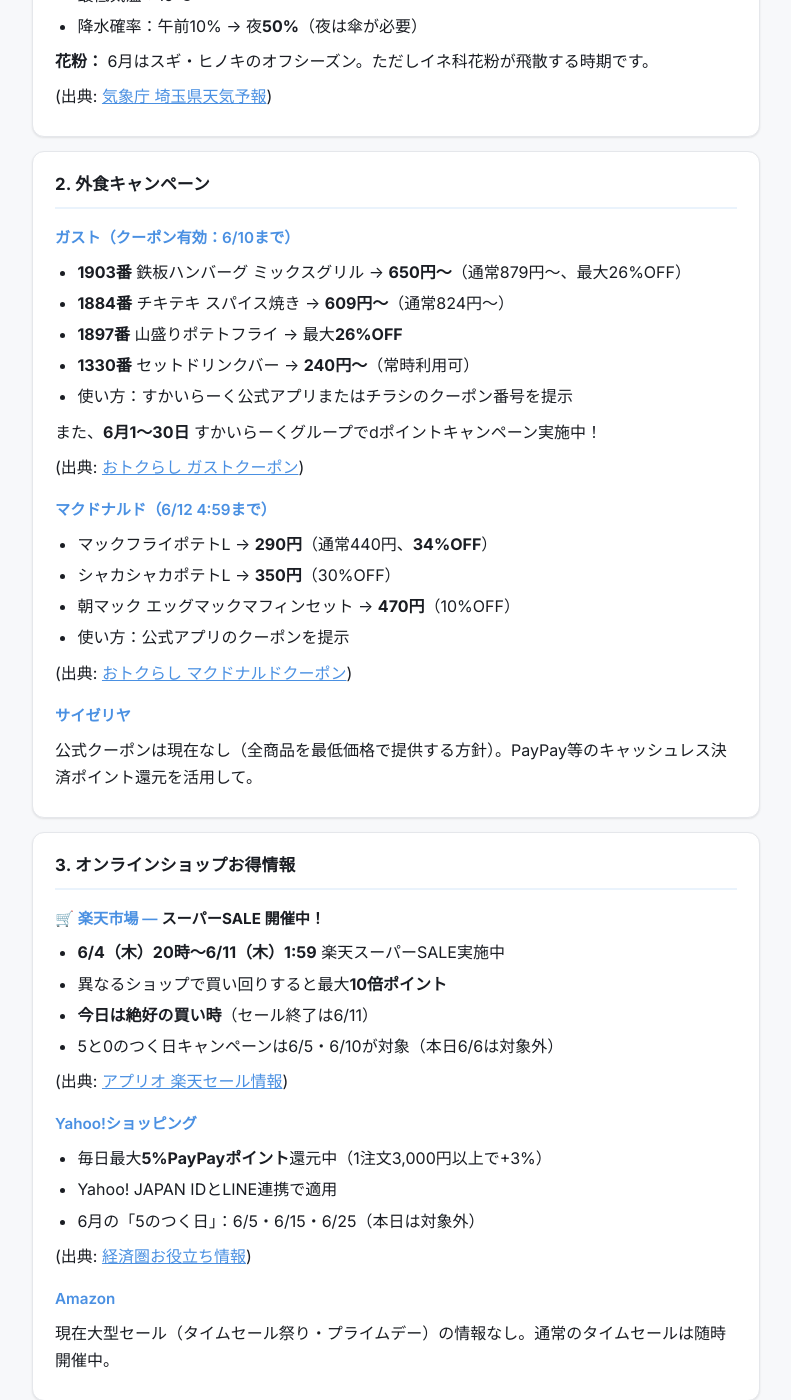
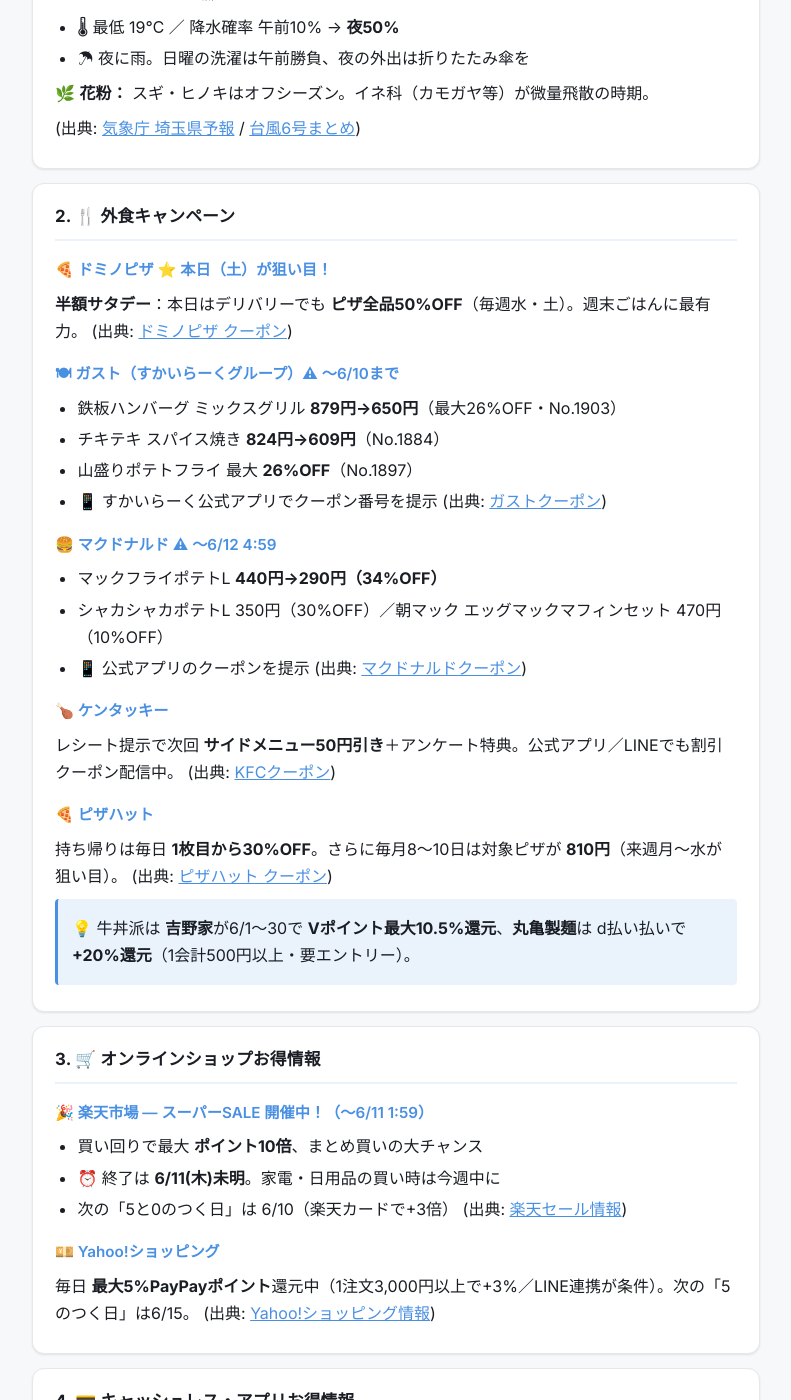
Before and after one commit to yuki7827/daily-life-dashboard, a Jekyll site: the page built from _posts/2026-06-06-daily.md, in a window 1280 px wide and 1400 px high, scrolled down 512 px. Shown: the whole window, without its empty margins (244-1035 px from the left). Built offline with Jekyll 4.4.1, drawn with Linux system fonts in a browser that asks for light colours; some of the changed text lies outside the part shown.

Commit message:
daily: 2026-06-06 dashboard (改善: 絵文字強化/防災/幅広い検索/無価値情報の削除)
- CLAUDE.md: 6セクション構成に整理、品質方針(無価値行を載せない・幅広く検索・絵文字活用)を明文化、防災アラート指示を追加
- data/sources.yml: 外食/EC/決済/イベントの検索起点を拡充(牛丼/回転寿司/ピザ/カフェ、ソヨカ/ふじみ野市/キラリふじみ等)
- 2026-06-06: 新方針で再生成(台風6号通過/ドミノ半額土曜/吉野家・丸亀の還元等)

Co-Authored-By: Claude Opus 4.8 <noreply@anthropic.com>

```diff
--- a/_posts/2026-06-06-daily.md
+++ b/_posts/2026-06-06-daily.md
@@ -5,116 +5,107 @@ date: 2026-06-06 00:00:00 +0900
 location: "埼玉県富士見市"
 ---
 
-## 1. 天気・洗濯・花粉
+## 1. 🌤 天気・洗濯・花粉
 
-**今日（6/6 土）**
-- 天気：くもり → 昼前〜昼過ぎ 晴れ
-- 最高気温：**26℃**
-- 降水確率：**10%**
-- 洗濯指数：**◎**（降水確率10%、乾燥日和）
+> ✅ **台風6号は通過、天候回復へ。** 6/3頃に埼玉県南部へ最接近し大雨警報も出ましたが、本日は晴れ間が戻ります。倒木・冠水跡など足元にだけ注意を。
 
-**明日（6/7 日）**
-- 天気：くもり → 夜 雨
-- 最低気温：19℃
-- 降水確率：午前10% → 夜**50%**（夜は傘が必要）
+**今日 6/6（土）** ☁→☀ くもり 昼前〜昼過ぎ 晴れ
+- 🌡 最高 **26℃**
+- ☔ 降水確率 **10%**
+- 🧺 洗濯指数 **◎**（しっかり乾く日。午前から干すのが◎）
 
-**花粉：** 6月はスギ・ヒノキのオフシーズン。ただしイネ科花粉が飛散する時期です。
+**明日 6/7（日）** ☁→🌧 くもり 夜に雨
+- 🌡 最低 19℃ ／ 降水確率 午前10% → **夜50%**
+- ☂ 夜に雨。日曜の洗濯は午前勝負、夜の外出は折りたたみ傘を
 
-(出典: [気象庁 埼玉県天気予報](https://www.jma.go.jp/bosai/forecast/data/forecast/110000.json))
+🌿 **花粉：** スギ・ヒノキはオフシーズン。イネ科（カモガヤ等）が微量飛散の時期。
+
+(出典: [気象庁 埼玉県予報](https://www.jma.go.jp/bosai/forecast/data/forecast/110000.json) / [台風6号まとめ](https://fujimi-fujimino.goguynet.jp/2026/06/02/typhoon/))
 
 ---
 
-## 2. 外食キャンペーン
+## 2. 🍴 外食キャンペーン
 
-### ガスト（クーポン有効：6/10まで）
-- **1903番** 鉄板ハンバーグ ミックスグリル → **650円〜**（通常879円〜、最大26%OFF）
-- **1884番** チキテキ スパイス焼き → **609円〜**（通常824円〜）
-- **1897番** 山盛りポテトフライ → 最大**26%OFF**
-- **1330番** セットドリンクバー → **240円〜**（常時利用可）
-- 使い方：すかいらーく公式アプリまたはチラシのクーポン番号を提示
+### 🍕 ドミノピザ ⭐ 本日（土）が狙い目！
+**半額サタデー**：本日はデリバリーでも **ピザ全品50%OFF**（毎週水・土）。週末ごはんに最有力。
+(出典: [ドミノピザ クーポン](https://www.pricey.jp/web/articles/3568))
 
-また、**6月1〜30日** すかいらーくグループでdポイントキャンペーン実施中！
+### 🍽 ガスト（すかいらーくグループ）⚠ 〜6/10まで
+- 鉄板ハンバーグ ミックスグリル **879円→650円**（最大26%OFF・No.1903）
+- チキテキ スパイス焼き **824円→609円**（No.1884）
+- 山盛りポテトフライ 最大 **26%OFF**（No.1897）
+- 📱 すかいらーく公式アプリでクーポン番号を提示
+(出典: [ガストクーポン](https://otokurashi.jp/gusto-coupon/))
 
-(出典: [おトクらし ガストクーポン](https://otokurashi.jp/gusto-coupon/))
+### 🍔 マクドナルド ⚠ 〜6/12 4:59
+- マックフライポテトL **440円→290円（34%OFF）**
+- シャカシャカポテトL 350円（30%OFF）／朝マック エッグマックマフィンセット 470円（10%OFF）
+- 📱 公式アプリのクーポンを提示
+(出典: [マクドナルドクーポン](https://otokurashi.jp/mcdonalds-coupon/))
 
-### マクドナルド（6/12 4:59まで）
-- マックフライポテトL → **290円**（通常440円、**34%OFF**）
-- シャカシャカポテトL → **350円**（30%OFF）
-- 朝マック エッグマックマフィンセット → **470円**（10%OFF）
-- 使い方：公式アプリのクーポンを提示
+### 🍗 ケンタッキー
+レシート提示で次回 **サイドメニュー50円引き**＋アンケート特典。公式アプリ／LINEでも割引クーポン配信中。
+(出典: [KFCクーポン](https://tasdesign.co.jp/kfc/))
 
-(出典: [おトクらし マクドナルドクーポン](https://otokurashi.jp/mcdonalds-coupon/))
+### 🍕 ピザハット
+持ち帰りは毎日 **1枚目から30%OFF**。さらに毎月8〜10日は対象ピザが **810円**（来週月〜水が狙い目）。
+(出典: [ピザハット クーポン](https://www.pricey.jp/web/articles/3561))
 
-### サイゼリヤ
-公式クーポンは現在なし（全商品を最低価格で提供する方針）。PayPay等のキャッシュレス決済ポイント還元を活用して。
+> 💡 牛丼派は **吉野家**が6/1〜30で **Vポイント最大10.5%還元**、**丸亀製麺**は d払い払いで **+20%還元**（1会計500円以上・要エントリー）。
 
 ---
 
-## 3. オンラインショップお得情報
+## 3. 🛒 オンラインショップお得情報
 
-### 🛒 楽天市場 — **スーパーSALE 開催中！**
-- **6/4（木）20時〜6/11（木）1:59** 楽天スーパーSALE実施中
-- 異なるショップで買い回りすると最大**10倍ポイント**
-- **今日は絶好の買い時**（セール終了は6/11）
-- 5と0のつく日キャンペーンは6/5・6/10が対象（本日6/6は対象外）
+### 🎉 楽天市場 — スーパーSALE 開催中！（〜6/11 1:59）
+- 買い回りで最大 **ポイント10倍**、まとめ買いの大チャンス
+- ⏰ 終了は **6/11(木)未明**。家電・日用品の買い時は今週中に
+- 次の「5と0のつく日」は 6/10（楽天カードで+3倍）
+(出典: [楽天セール情報](https://appllio.com/rakuten-ichiba-deals-day))
 
-(出典: [アプリオ 楽天セール情報](https://appllio.com/rakuten-ichiba-deals-day))
-
-### Yahoo!ショッピング
-- 毎日最大**5%PayPayポイント**還元中（1注文3,000円以上で+3%）
-- Yahoo! JAPAN IDとLINE連携で適用
-- 6月の「5のつく日」：6/5・6/15・6/25（本日は対象外）
-
-(出典: [経済圏お役立ち情報](https://kmablog.com/yahoo-shopping-otokunahi-matome/))
-
-### Amazon
-現在大型セール（タイムセール祭り・プライムデー）の情報なし。通常のタイムセールは随時開催中。
+### 💴 Yahoo!ショッピング
+毎日 **最大5%PayPayポイント**還元中（1注文3,000円以上で+3%／LINE連携が条件）。次の「5のつく日」は6/15。
+(出典: [Yahoo!ショッピング情報](https://kmablog.com/yahoo-shopping-otokunahi-matome/))
 
 ---
 
-## 4. キャッシュレス・アプリお得情報
+## 4. 💳 キャッシュレス・アプリお得情報
 
-### PayPay
-- **富士見市の自治体キャンペーン：現在なし**（2026年6月時点）
-- 近隣では埼玉県川口市が「最大25%還元キャンペーン（第2弾）」実施中（富士見市は対象外）
-- 全国一般キャンペーンは随時確認を → [PayPayキャンペーン](https://paypay.ne.jp/event/)
+### 🟢 すかいらーくグループ × dポイント（6/1〜6/30）
+ガスト・バーミヤン・ジョナサン等で **dポイント還元キャンペーン**実施中。上のガストクーポンと併用可。
 
+### 🐂 吉野家 × Vポイント（6/1〜6/30）
+**最大10.5%還元**。牛丼を食べるなら今月が好機。
+
+### 🍜 丸亀製麺 × d払い
+**+20%還元**（1会計500円以上・要エントリー）。
+
+> ⚠ **PayPay**：富士見市の自治体還元は本日時点なし。近隣の**川口市は最大25%還元**（6/1〜30・対象店のみ）。川口へ出かける予定があれば活用を。
 (出典: [PayPay自治体キャンペーン](https://paypay.ne.jp/notice/20260415/cp-jichitai/))
-
-### d払い・楽天ペイ・au PAY
-- ガスト系列でdポイント還元キャンペーン（6/1〜6/30）実施中
-- 詳細は各アプリを確認してください
-
-### スーパー公式アプリ
-- **ヤオコー / マルエツ / ベルク**：アプリクーポン・ポイントデー情報は各公式アプリをご確認ください
 
 ---
 
-## 5. ゴミ収集
+## 5. ♻ ゴミ収集
 
-| 曜日 | ごみの種類 |
-|------|-----------|
-| **今日（土）** | ♻ **可燃ごみ** |
-| 明日（日） | 収集なし |
+| 日付 | 品目 |
+|------|------|
+| 🗑 **今日 6/6（土）** | **可燃ごみ** |
+| 6/7（日） | 収集なし |
 
-詳細は[富士見市ごみ分別パンフレット（PDF）](https://www.city.fujimi.saitama.jp/kurashi_tetsuzuki/gomi_recycle/gomi/dashikata/gominobunbtunituite.files/R7_pamphlet.pdf)で確認
+次回：6/8(月) は **不燃・有害ごみ / ペットボトル / 紙・布類 / ビン / カン** の日。
+
+詳細は[富士見市ごみ分別パンフレット（PDF）](https://www.city.fujimi.saitama.jp/kurashi_tetsuzuki/gomi_recycle/gomi/dashikata/gominobunbtunituite.files/R7_pamphlet.pdf)で確認。
 
 ---
 
-## 6. 近隣イベント
+## 6. 🎪 近隣イベント
 
-### ららぽーと富士見（本日〜今週末）
+### 🛍 ららぽーと富士見
+- 🧴 **@cosmeSTORE × ALBION 化粧水体験会**（6/6〜6/7）— 2日間限定の体験・販売
+- 🚲 **DAIWA CYCLE STYLE 特別販売会**（6/6〜6/7）— 自転車・用品の特別価格
+- 🫧 **Bubble Park（バブルボール体験）**（6/1〜7/31）— 屋外広場、夏休みまで開催
+- 🧇 **ベルギーワッフル Carillon 期間限定出店** ⚠ **〜6/8まで**（今週末がラスト！）
+(出典: [ららぽーと富士見 イベント](https://mitsui-shopping-park.com/lalaport/fujimi/event/))
 
-- **@cosmeSTORE × ALBION 化粧水体験会**（6/6〜6/7）
-  - ALBIONスキンコンディショナー等の体験・販売イベント
-
-- **DAIWA CYCLE STYLE 特別販売会**（6/6〜6/7）
-  - 自転車・サイクリング用品の特別販売
-
-- **Bubble Park バブルボール体験**（6/1〜7/31）
-  - 屋外広場でバブルボール体験イベント、夏休みまで開催
-
-- **ベルギーワッフル専門店 Carillon（カリヨン）期間限定出店**（〜6/8）
-  - 本日・明日まで！焼きたてベルギーワッフルが購入可能
-
-(出典: [ららぽーと富士見イベント](https://mitsui-shopping-park.com/lalaport/fujimi/event/))
+### 🏙 富士見市・ふじみ野市
+今週末の市内催事は[富士見市イベントカレンダー](https://www.city.fujimi.saitama.jp/event/)／[ふじみ野市イベント](https://www.city.fujimino.saitama.jp/calendar.html)で最新確認を（台風6号の影響で延期・中止の可能性あり）。
```
Also changed, not shown: CLAUDE.md (+76 -78 lines), data/sources.yml (+52 -39 lines).
